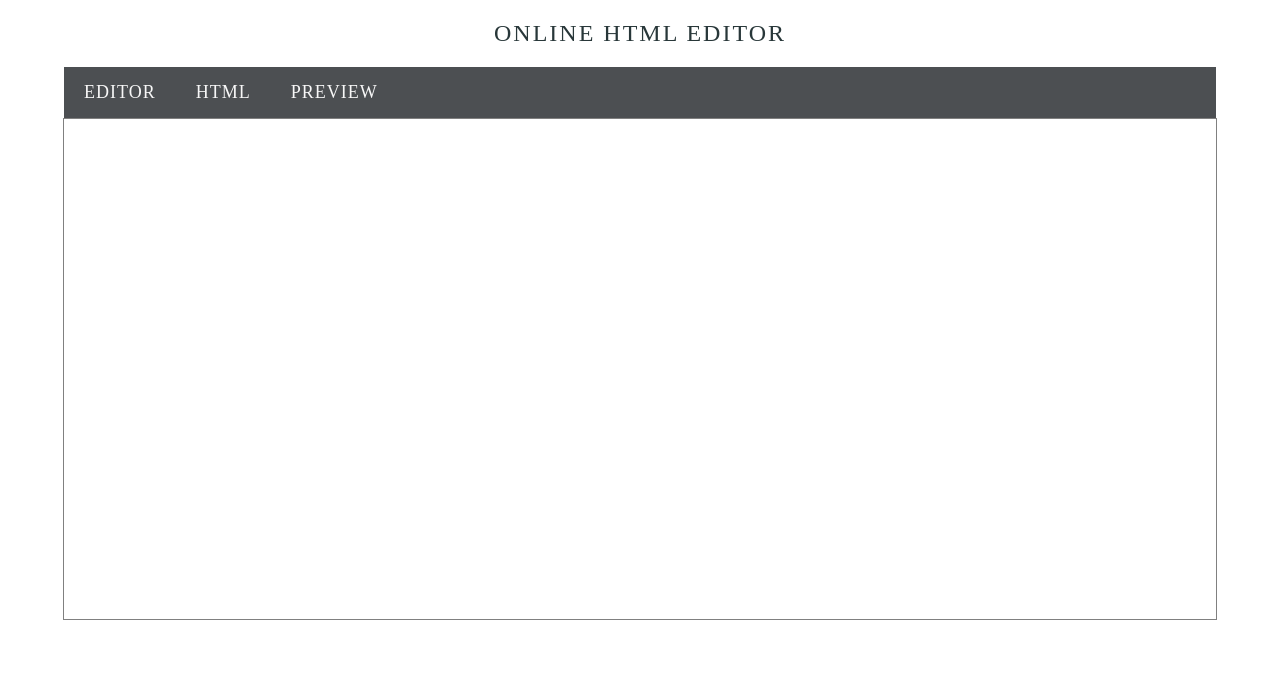
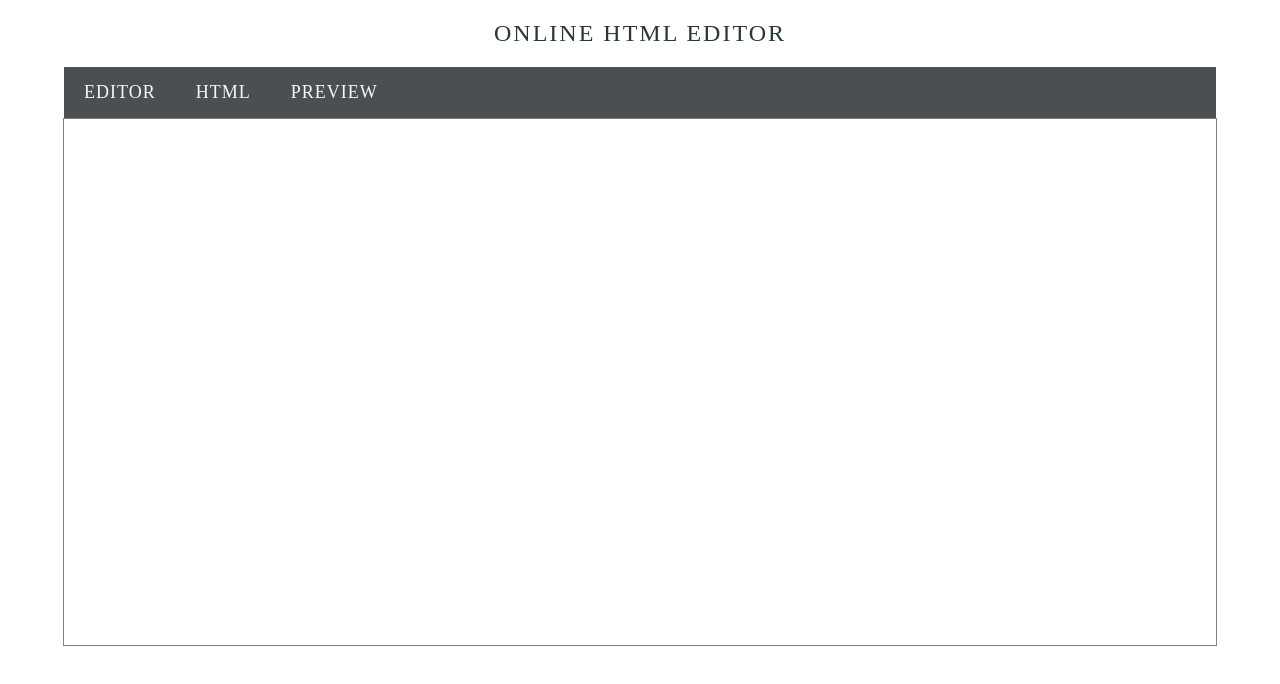
Before and after one commit to Madhugit15/Code-editor, a React (Vite) app: page /preview in a window 1280 px wide. Shown: the top 684 px of the page. Built offline with nearby package versions, Linux system fonts and the light colour scheme.

Commit message:
some changes are made

```diff
--- a/package.json
+++ b/package.json
@@ -10,6 +10,8 @@
     "preview": "vite preview"
   },
   "dependencies": {
+    "@mantine/core": "^7.17.3",
+    "@mantine/prism": "^6.0.22",
     "codemirror": "^5.65.19",
     "highlight.js": "^11.11.1",
     "highlightjs-line-numbers.js": "^2.9.0",
--- a/src/App.jsx
+++ b/src/App.jsx
@@ -1,4 +1,4 @@
-import  { Fragment,useState } from "react";
+import  { Fragment,useEffect,useState } from "react";
 import Editor from "./components/Editor";
 import Navbar from "./components/Navbar";
 import { BrowserRouter,Routes,Route } from "react-router-dom";
@@ -8,7 +8,14 @@ import Preview from "./components/Preview";
 
 export const htmlCode = createContext()
 function App() {
-   const[Content,setContent]=useState()
+const [Content, setContent] = useState(() => {
+  return localStorage.getItem("items") || "";
+  });
+
+  // Update localStorage whenever Content changes
+  useEffect(() => {
+    localStorage.setItem("items", Content);
+  }, [Content]);
   return (
     <htmlCode.Provider value={{Content,setContent}}>
 <BrowserRouter>
--- a/src/components/Editor.jsx
+++ b/src/components/Editor.jsx
@@ -8,14 +8,14 @@ import CodeMirror from "codemirror";
 import "codemirror/lib/codemirror.css";
 import "codemirror/mode/htmlmixed/htmlmixed";
 import { htmlCode } from "../App";
+import "./navbar.css";
+
 
 const Editor = () => {
   const editorRef = useRef(null);
- const {setContent}=useContext(htmlCode)
+  const { setContent,Content } = useContext(htmlCode);
   const getSunEditorInstance = (sunEditor) => {
     editorRef.current = sunEditor;
-
-
   };
 
   const fontWeightPlugin = {
@@ -56,9 +56,10 @@ const Editor = () => {
   const allPlugins = [...Object.values(plugins), fontWeightPlugin];
 
   return (
-    <div style={{ width: "90%", margin: "auto",marginBottom:"25px" }}>
+    <div style={{ width: "90%", margin: "auto", marginBottom: "25px" }}>
       <SunEditor
         getSunEditorInstance={getSunEditorInstance}
+        defaultValue={Content}
         height="450"
         setOptions={{
           plugins: allPlugins,
@@ -100,20 +101,19 @@ const Editor = () => {
             "Helvetica",
           ],
           placeholder: "Start typing here...",
-          charCounter: true,
+          charCounter: false,
           codeMirror: CodeMirror,
           attributesWhitelist: {
             span: "style",
           },
           tagsWhitelist: "span|p|div|b|i|u|strong|em|u|s|strike|del|sub|sup",
         }}
-        onChange={(content)=>{if(content){
-          setContent( content)
-
-        }
+        onChange={(content) => {
+          if (content) {
+            setContent(content);
+          }
         }}
       />
-
     </div>
   );
 };
--- a/src/components/navbar.css
+++ b/src/components/navbar.css
@@ -35,11 +35,17 @@
 
 }
 .preview{
-  width:90%;
+  width:88%;
   margin:auto;
   height:500px;
   border:1px solid grey;
   overflow: scroll;
-  overflow-x: hidden;
-  overflow-y: hidden;
+
+  font-size: 13px;
+  padding:13px;
+  font-family:  Helvetica Neue;
+        color:#333;
 }
+.sun-editor-editable p {
+  line-height: 0.5;
+}
```
